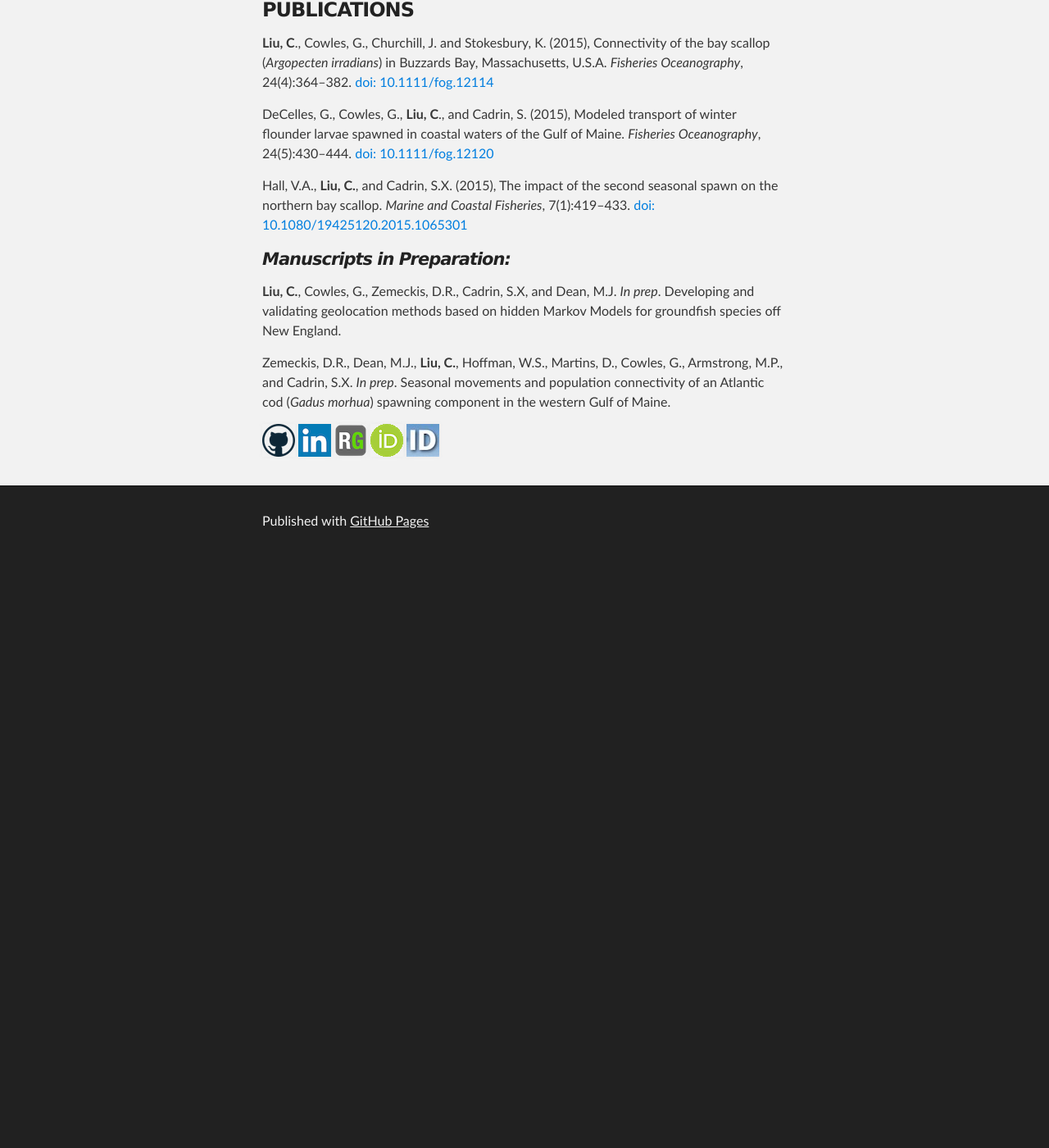
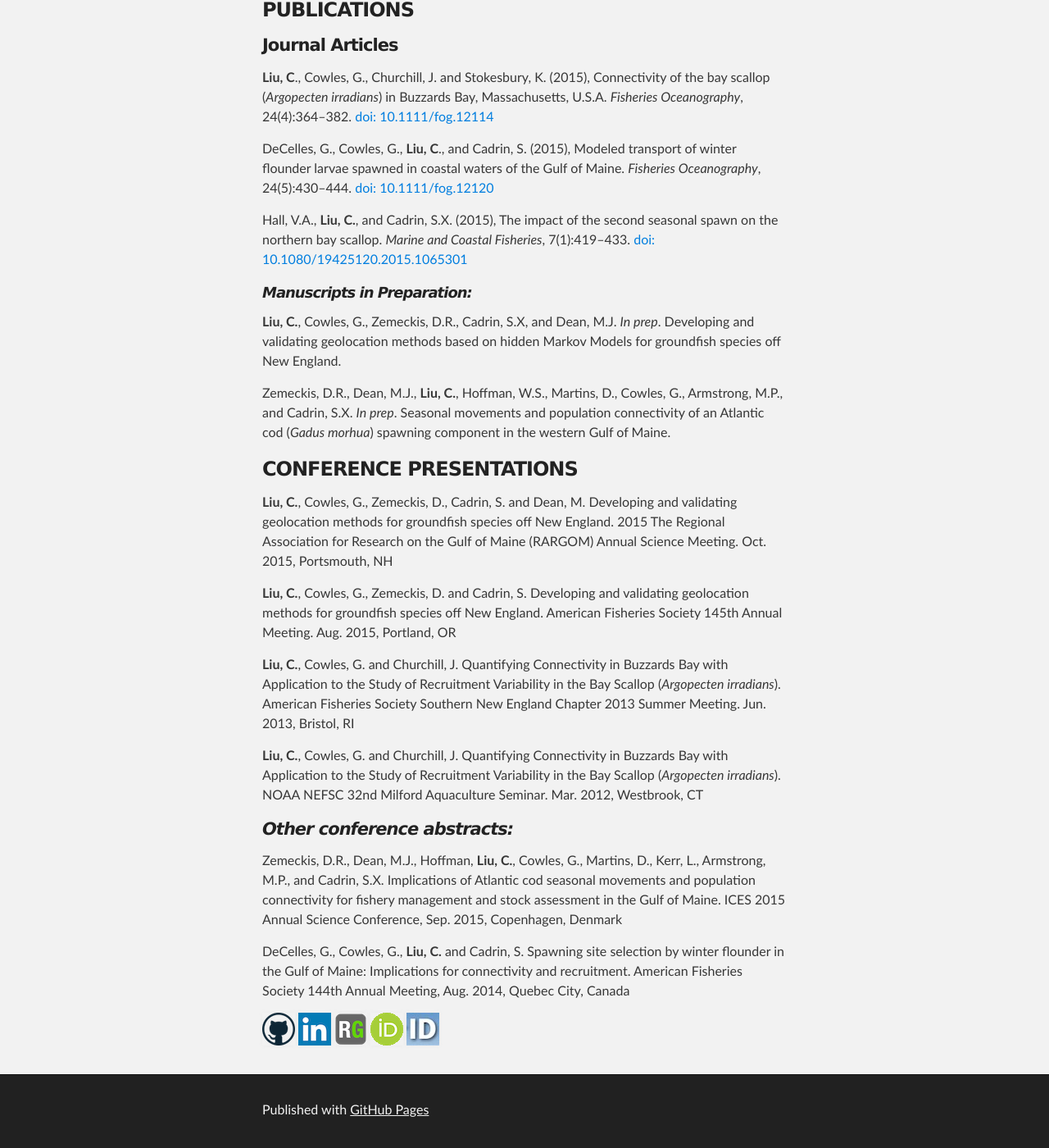
Before and after one commit to cliu3/cliu3.github.io, a Jekyll site: the page index.html, which Jekyll copies as it is, in a window 1280 px wide and 1400 px high, scrolled down 1109 px. Shown: the whole window at 82% size. Built offline with Jekyll 4.4.1, drawn with Linux system fonts in a browser that asks for light colours; before the commit the page ends 1791 px from its top, so only the background shows below that.

```diff
--- a/index.html
+++ b/index.html
@@ -63,19 +63,41 @@
 <h3>
 <a id="publications" class="anchor" href="#publications" aria-hidden="true"><span aria-hidden="true" class="octicon octicon-link"></span></a>PUBLICATIONS</h3>
 
+<h4>
+<a id="journal-articles" class="anchor" href="#journal-articles" aria-hidden="true"><span aria-hidden="true" class="octicon octicon-link"></span></a>Journal Articles</h4>
+
 <p><strong>Liu, C</strong>., Cowles, G., Churchill, J. and Stokesbury, K. (2015), Connectivity of the bay scallop (<em>Argopecten irradians</em>) in Buzzards Bay, Massachusetts, U.S.A. <em>Fisheries Oceanography</em>, 24(4):364–382. <a href="http://dx.doi.org/10.1111/fog.12114">doi: 10.1111/fog.12114</a></p>
 
 <p>DeCelles, G., Cowles, G., <strong>Liu, C</strong>., and Cadrin, S. (2015), Modeled transport of winter flounder larvae spawned in coastal waters of the Gulf of Maine. <em>Fisheries Oceanography</em>, 24(5):430–444. <a href="http://dx.doi.org/10.1111/fog.12120">doi: 10.1111/fog.12120</a></p>
 
 <p>Hall, V.A., <strong>Liu, C.</strong>, and Cadrin, S.X. (2015), The impact of the second seasonal spawn on the northern bay scallop. <em>Marine and Coastal Fisheries</em>, 7(1):419–433. <a href="http://dx.doi.org/10.1080/19425120.2015.1065301">doi: 10.1080/19425120.2015.1065301</a></p>
 
-<h4>
+<h5>
 <a id="manuscripts-in-preparation" class="anchor" href="#manuscripts-in-preparation" aria-hidden="true"><span aria-hidden="true" class="octicon octicon-link"></span></a><em>Manuscripts in Preparation:</em>
-</h4>
+</h5>
 
 <p><strong>Liu, C.</strong>, Cowles, G., Zemeckis, D.R., Cadrin, S.X, and Dean, M.J. <em>In prep</em>. Developing and validating geolocation methods based on hidden Markov Models for groundfish species off New England.</p>
 
 <p>Zemeckis, D.R., Dean, M.J., <strong>Liu, C.</strong>, Hoffman, W.S., Martins, D., Cowles, G., Armstrong, M.P., and Cadrin, S.X. <em>In prep</em>. Seasonal movements and population connectivity of an Atlantic cod (<em>Gadus morhua</em>) spawning component in the western Gulf of Maine.</p>
+
+<h3>
+<a id="conference-presentations" class="anchor" href="#conference-presentations" aria-hidden="true"><span aria-hidden="true" class="octicon octicon-link"></span></a>CONFERENCE PRESENTATIONS</h3>
+
+<p><strong>Liu, C.</strong>, Cowles, G., Zemeckis, D., Cadrin, S. and Dean, M. Developing and validating geolocation methods for groundfish species off New England. 2015 The Regional Association for Research on the Gulf of Maine (RARGOM) Annual Science Meeting. Oct. 2015, Portsmouth, NH</p>
+
+<p><strong>Liu, C.</strong>, Cowles, G., Zemeckis, D. and Cadrin, S. Developing and validating geolocation methods for groundfish species off New England. American Fisheries Society 145th Annual Meeting. Aug. 2015, Portland, OR</p>
+
+<p><strong>Liu, C.</strong>, Cowles, G. and Churchill, J. Quantifying Connectivity in Buzzards Bay with Application to the Study of Recruitment Variability in the Bay Scallop (<em>Argopecten irradians</em>). American Fisheries Society Southern New England Chapter 2013 Summer Meeting. Jun. 2013, Bristol, RI</p>
+
+<p><strong>Liu, C.</strong>, Cowles, G. and Churchill, J. Quantifying Connectivity in Buzzards Bay with Application to the Study of Recruitment Variability in the Bay Scallop (<em>Argopecten irradians</em>). NOAA NEFSC 32nd Milford Aquaculture Seminar. Mar. 2012, Westbrook, CT</p>
+
+<h4>
+<a id="other-conference-abstracts" class="anchor" href="#other-conference-abstracts" aria-hidden="true"><span aria-hidden="true" class="octicon octicon-link"></span></a><em>Other conference abstracts:</em>
+</h4>
+
+<p>Zemeckis, D.R., Dean, M.J., Hoffman, <strong>Liu, C.</strong>, Cowles, G., Martins, D., Kerr, L., Armstrong, M.P., and Cadrin, S.X. Implications of Atlantic cod seasonal movements and population connectivity for fishery management and stock assessment in the Gulf of Maine. ICES 2015 Annual Science Conference, Sep. 2015, Copenhagen, Denmark</p>
+
+<p>DeCelles, G., Cowles, G., <strong>Liu, C.</strong> and Cadrin, S. Spawning site selection by winter flounder in the Gulf of Maine: Implications for connectivity and recruitment. American Fisheries Society 144th Annual Meeting, Aug. 2014, Quebec City, Canada</p>
 
 <p><a href="https://github.com/cliu3"><img src="/images/github-64.png" alt="Foo"></a>
 <a href="https://www.linkedin.com/in/chang-liu-92023728"><img src="/images/linkedin.png" alt="Foo"></a>
```
Also changed, not shown: params.json (+1 -1 lines).
